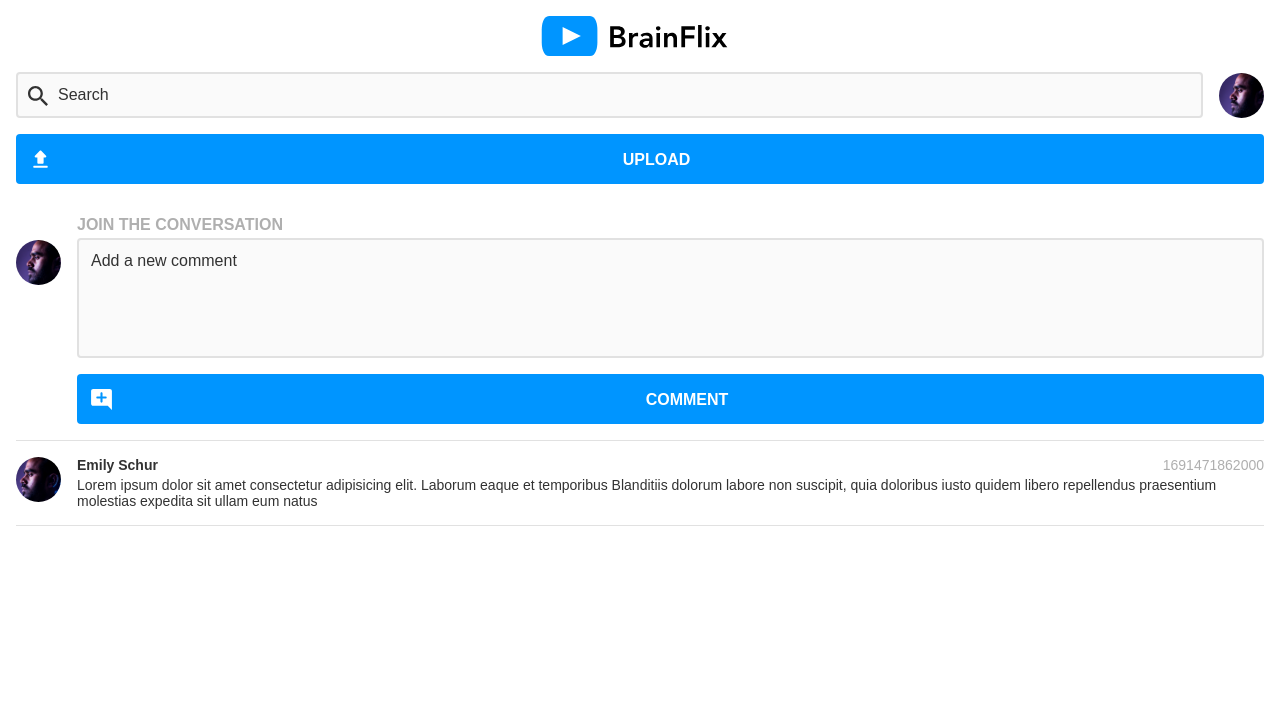
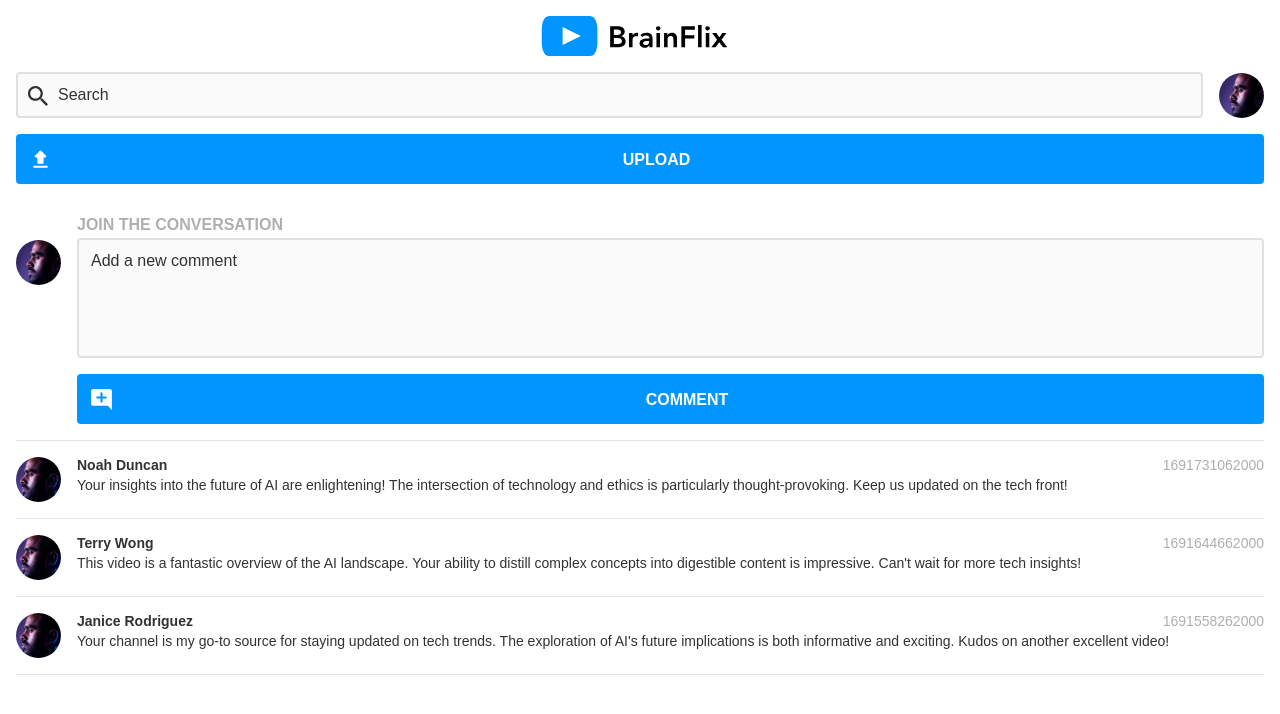
Before and after one commit to emilyjanedev/emily-schur-brainflix, a React (Vite) app: page / in a window 1280 px wide. Shown: the top 714 px of the page. Built offline with nearby package versions, Linux system fonts and the light colour scheme; a web font is replaced by a local one.

Commit message:
Build CommentSection component

```diff
--- a/src/App.jsx
+++ b/src/App.jsx
@@ -1,20 +1,12 @@
 import "./App.scss";
 import Header from "./components/Header/Header";
-import CommentForm from "./components/CommentForm/CommentForm";
-import Comment from "./components/Comment/Comment";
-const testComment = {
-  name: "Emily Schur",
-  comment:
-    "Lorem ipsum dolor sit amet consectetur adipisicing elit. Laborum eaque et temporibus Blanditiis dolorum labore non suscipit, quia doloribus iusto quidem libero repellendus praesentium molestias expedita sit ullam eum natus",
-  timestamp: 1691471862000,
-};
+import CommentSection from "./components/CommentSection/CommentSection";
 
 function App() {
   return (
     <>
       <Header />
-      <CommentForm />
-      <Comment comment={testComment} />
+      <CommentSection />
     </>
   );
 }
--- /dev/null
+++ b/src/components/CommentSection/CommentSection.jsx
@@ -0,0 +1,43 @@
+import "./CommentSection.scss";
+import Comment from "../Comment/Comment";
+import CommentForm from "../CommentForm/CommentForm";
+
+const testComments = [
+  {
+    id: "35bba08b-1b51-4153-ba7e-6da76b5ec1b9",
+    name: "Noah Duncan",
+    comment:
+      "Your insights into the future of AI are enlightening! The intersection of technology and ethics is particularly thought-provoking. Keep us updated on the tech front!",
+    likes: 0,
+    timestamp: 1691731062000,
+  },
+  {
+    id: "091de676-61af-4ee6-90de-3a7a53af7521",
+    name: "Terry Wong",
+    comment:
+      "This video is a fantastic overview of the AI landscape. Your ability to distill complex concepts into digestible content is impressive. Can't wait for more tech insights!",
+    likes: 0,
+    timestamp: 1691644662000,
+  },
+  {
+    id: "66b7d3c7-4023-47f1-a02c-520c9ca187a6",
+    name: "Janice Rodriguez",
+    comment:
+      "Your channel is my go-to source for staying updated on tech trends. The exploration of AI's future implications is both informative and exciting. Kudos on another excellent video!",
+    likes: 1,
+    timestamp: 1691558262000,
+  },
+];
+
+function CommentSection() {
+  return (
+    <section className="comment-section">
+      <CommentForm />
+      {testComments.map((comment) => (
+        <Comment key={comment.id} comment={comment} />
+      ))}
+    </section>
+  );
+}
+
+export default CommentSection;
```
Also changed, not shown: src/components/CommentSection/CommentSection.scss (added).
